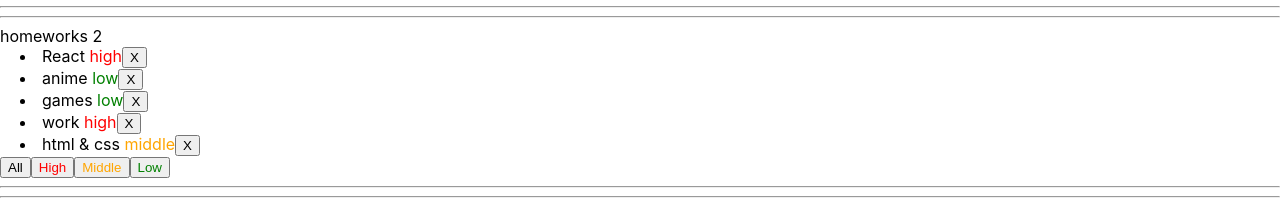
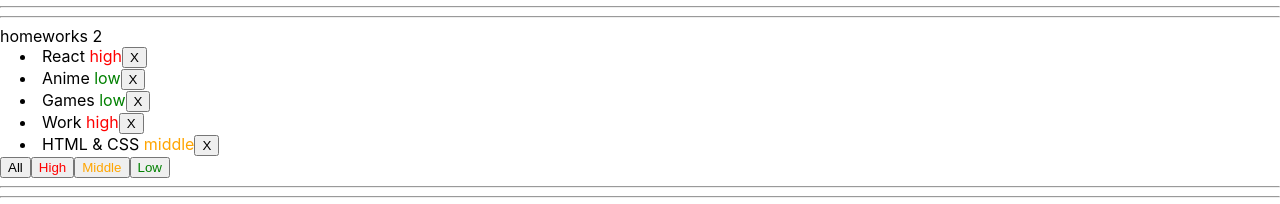
Before and after one commit to AndreyZaytsev90/IT-INC-homework-from-Ignat, a React (Create React App) app in the folder homeworks/: page / in a window 1280 px wide. Shown: the part 190-394 px from the top of the page. Built offline with nearby package versions, Linux system fonts and the light colour scheme.

Commit message:
Fixed bugs

```diff
--- a/homeworks/src/p2-homeworks/h2/HW2.tsx
+++ b/homeworks/src/p2-homeworks/h2/HW2.tsx
@@ -14,10 +14,10 @@ export type FilterType = ' all' | AffairPriorityType
 // constants
 const defaultAffairs: Array<AffairType> = [
     {_id: 1, name: 'React ', priority: ' high'},
-    {_id: 2, name: 'anime ', priority: ' low'},
-    {_id: 3, name: 'games ', priority: ' low'},
-    {_id: 4, name: 'work ', priority: ' high'},
-    {_id: 5, name: 'html & css ', priority: ' middle'},
+    {_id: 2, name: 'Anime ', priority: ' low'},
+    {_id: 3, name: 'Games ', priority: ' low'},
+    {_id: 4, name: 'Work ', priority: ' high'},
+    {_id: 5, name: 'HTML & CSS ', priority: ' middle'},
 ]
 
 // pure helper functions
```
